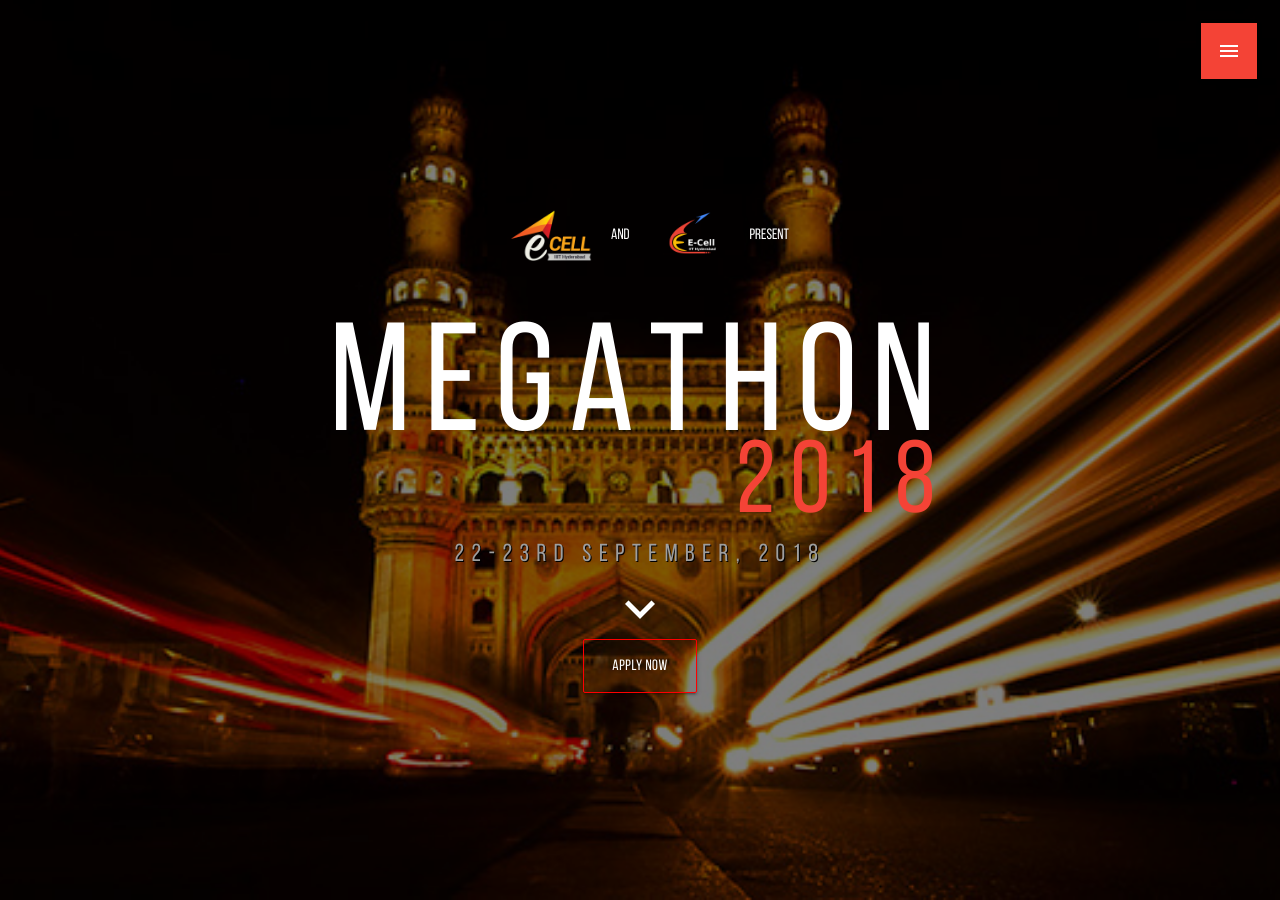
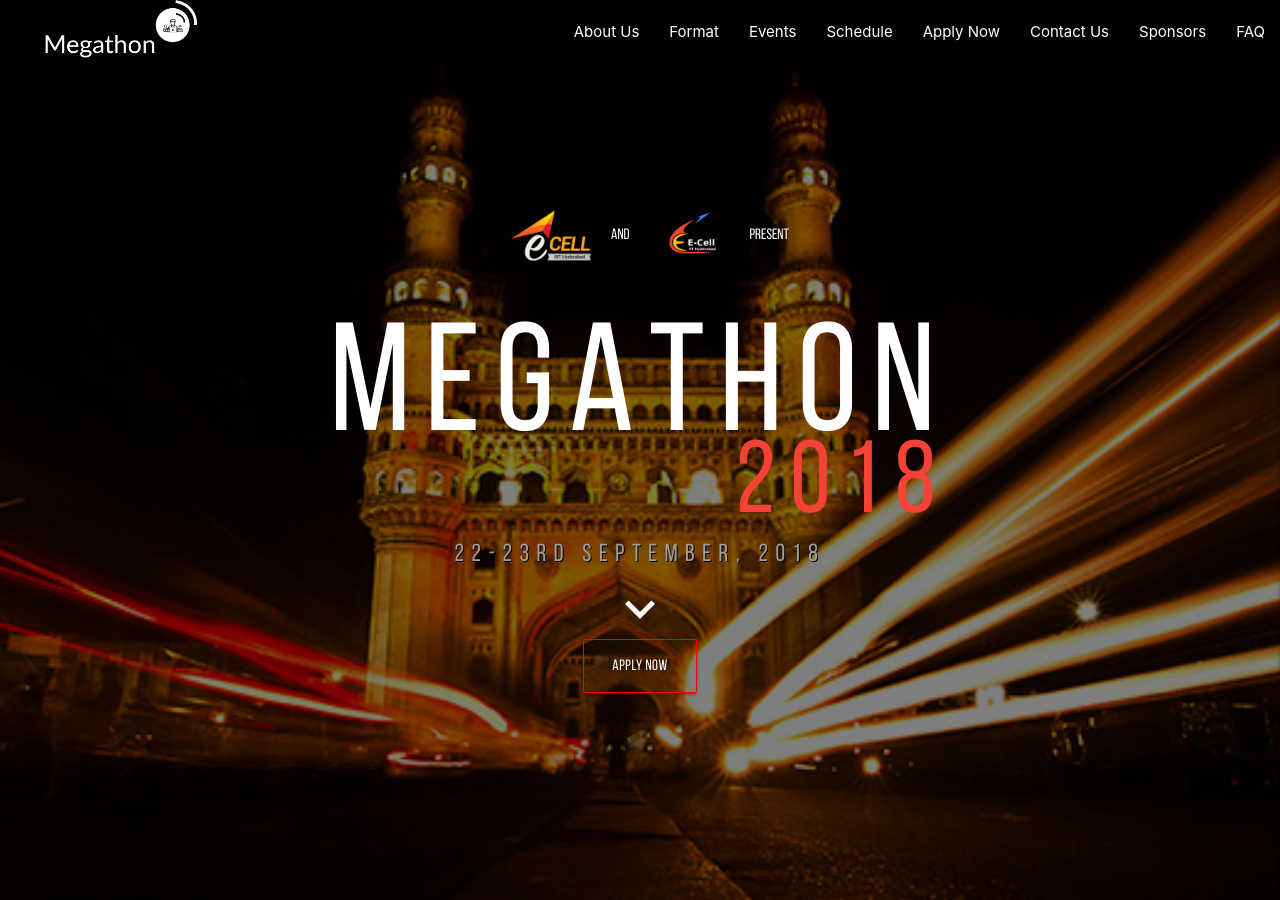
Before and after one commit to IIIT-ECell/megathon, a Jekyll site: the page built from index.md, in a window 1280 px wide and 900 px high. Built offline with Jekyll 4.4.1, drawn with Linux system fonts in a browser that asks for light colours; nearby versions of some CDN libraries; our own code applies the rules of GitHub Pages for plain Markdown files.

Commit message:
Revert "Merge pull request #20 from zubairabid/masterg"
This reverts commit ca591965000e340f3892a39ec0cc39508ca0c1eb, reversing
changes made to 6904ef112cebc5bd4718fdd4bb314a34a372321e.

Issues highlighted in PRs #21, #20

```diff
--- a/_includes/floatmenu.html
+++ /dev/null
@@ -1,14 +0,0 @@
-<div class="fixed-action-btn">
-  <a class="btn-floating btn-large red">
-    <i class="large material-icons">menu</i>
-  </a>
-  <ul>
-    <li><a class="btn-floating" href="#About">FAQ</a></li>
-    <li><a class="btn-floating">Apply Now</a></li>
-    <li><a class="btn-floating">Schedule</a></li>
-    <li><a class="btn-floating">BHack</a></li>
-    <li><a class="btn-floating">Offline</a></li>
-    <li><a class="btn-floating">Online</a></li>
-    <li><a class="btn-floating">About</a></li>
-  </ul>
-</div>
--- a/_includes/header.html
+++ b/_includes/header.html
@@ -9,7 +9,7 @@
     <li><a href="#!">three</a></li>
   </ul> -->
 
-  <!-- <nav class="grey darken-4">
+  <nav class="grey darken-4">
     <div class="nav-wrapper">
 
       <a href="{{site.baseurl}}" class="brand-logo">
@@ -24,19 +24,20 @@
         <li><a href="{{site.baseurl}}/#About">About Us</a></li>
         <li><a href="{{site.baseurl}}/#Format">Format</a></li>
 
-        <li><a href="{{site.baseurl}}/road">Road to megathon</a></li>
+        <!-- <li><a href="{{site.baseurl}}/road">Road to megathon</a></li>
         <li><a href="{{site.baseurl}}/megathon-online">Megathon Online</a></li>
         <li><a href="{{site.baseurl}}/megathon">Megathon</a></li>
         <li><a href="{{site.baseurl}}/b-hack">B-Hack</a></li> -->
-        <!-- <li><a href="">Events</a></li>
+        <li><a href="">Events</a></li>
 
         <li><a href="{{site.baseurl}}/#Schedule">Schedule</a></li>
         <li><a href="{{site.baseurl}}/#Apply">Apply Now</a></li>
         <li><a href="{{site.baseurl}}/#Contact">Contact Us</a></li>
         <li><a href="{{site.baseurl}}/#Sponsors">Sponsors</a></li>
-        <li><a href="{{site.baseurl}}/faq">FAQ</a></li> -->
+        <li><a href="{{site.baseurl}}/faq">FAQ</a></li>
+
         <!-- <li><a class="dropdown-trigger" href="#!" data-target="dropdown1">Dropdown<i class="material-icons right">arrow_drop_down</i></a></li> -->
-      <!-- </ul>
+      </ul>
     </div>
   </nav>
   <ul class="sidenav" id="mobile-demo">
@@ -52,6 +53,7 @@
     <li><a href="{{site.baseurl}}/#Schedule">Schedule</a></li>
     <li><a href="{{site.baseurl}}/#Apply">Apply Now</a></li>
     <li><a href="{{site.baseurl}}/#FAQ">FAQ</a></li>
-  </ul> -->
+
+  </ul>
 </header>
 <!-- Can't keep this inside header -->
--- a/_layouts/home.html
+++ b/_layouts/home.html
@@ -4,8 +4,8 @@ layout: wrapper
 
 {% include landing.html %}
 
-<!-- {% include scrolltop.html %} -->
-{% include floatmenu.html %}
+{% include scrolltop.html %}
+
 <!-- {% include dummy.html %} -->
 <div class="container">
   {{content}}
--- a/assets/css/custom-materialize.css
+++ b/assets/css/custom-materialize.css
@@ -155,15 +155,7 @@
   color: white;
 }
 
-.fixed-action-btn{
-  z-index:1300;
-  top:23px;
-  bottom: unset;
-}
-.btn-floating{
-  border-radius: unset;
-  width:80px;
-}
+
 /* END home scroll styling */
 
 
--- a/assets/js/mat.js
+++ b/assets/js/mat.js
@@ -18,13 +18,6 @@ $(document).scroll(function(){
 	  	}
 	  	else{
   			$(this).removeClass('active');
-        console.log(this);
   		}
   	});
 });
-$(document).ready(function(){
-    $('.fixed-action-btn').floatingActionButton({
-      direction: 'bottom',
-      hoverEnabled: false,
-    });
-  });
```
